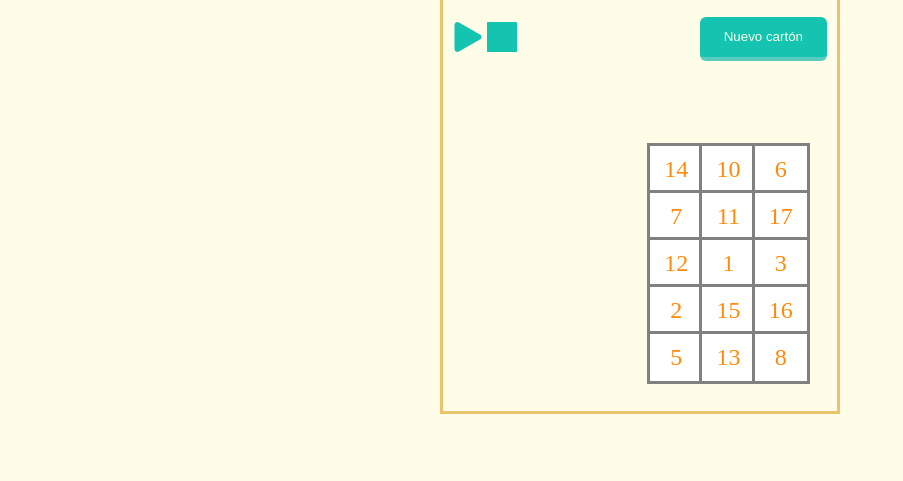
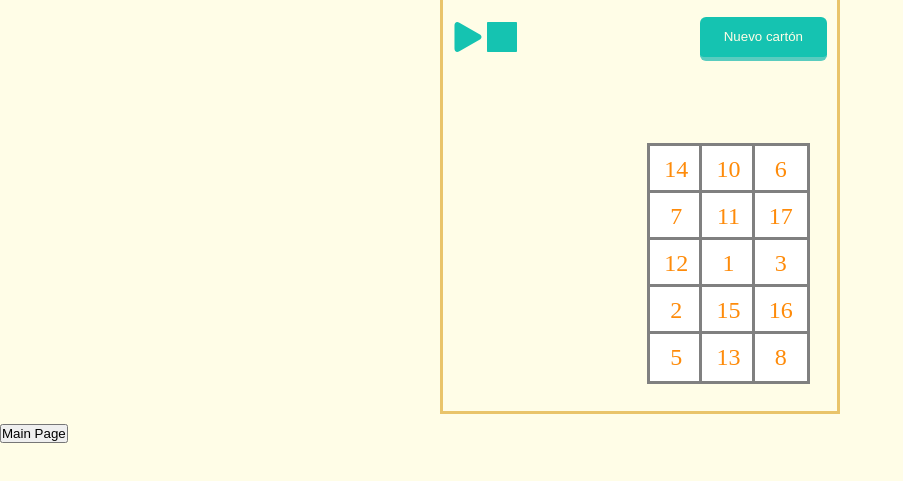
Before and after one commit to AndresBLV/Microprotyecto-1-Andres-Balbuena, a plain HTML site: page Bingo/index.html in a window 1280 px wide. Shown: the part 243-724 px from the top of the page, without its empty margins (0-903 px from the left). Drawn offline with Linux system fonts and the light colour scheme.

Commit message:
Regresar a main

```diff
--- a/Bingo/index.html
+++ b/Bingo/index.html
@@ -44,7 +44,7 @@
               />
             </button>
           </div>
-          <button class="main__btn-newPlay">Nuevo cartón</button>
+          <button class="main__btn-newPlay  ">Nuevo cartón</button>
         </div>
         <div class="main__congratulations"></div>
         <div class="main__container">
@@ -53,6 +53,9 @@
         </div>
       </div>
     </main>
+    <footer>
+      <button class="back_btn">Main Page</button>
+    </footer>
     <script src="juego.js"></script>
   </body>
 </html>
```
